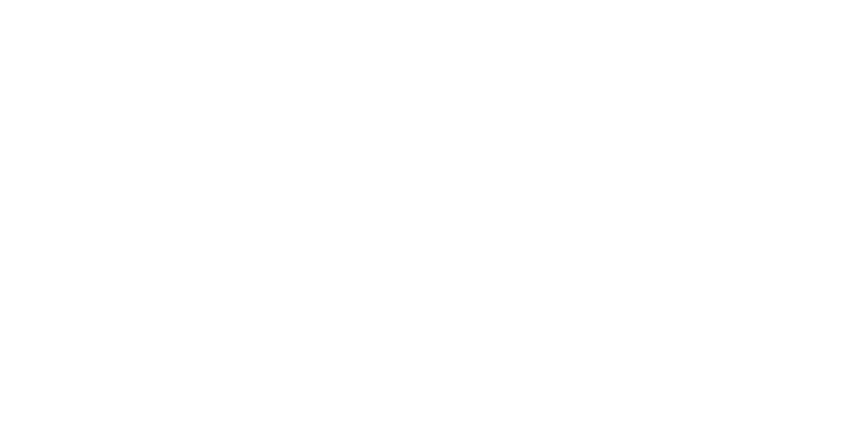
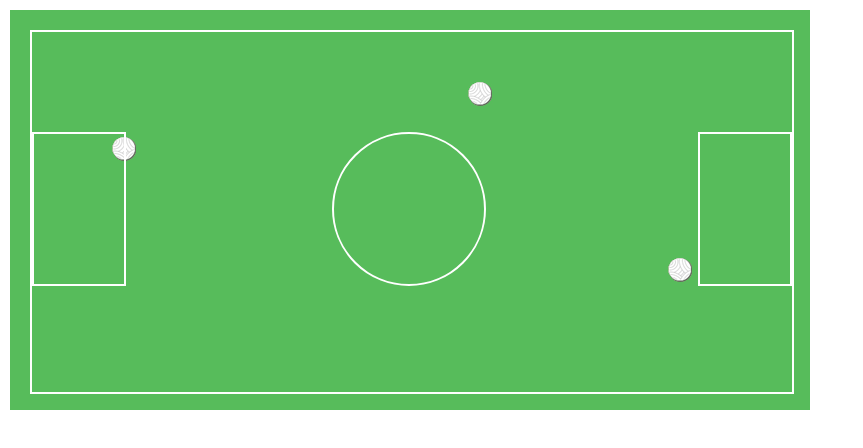
Before and after one commit to gabdelc/la-cancha, a plain HTML site: page index.html in a window 1280 px wide. Shown: the whole page, without its empty margins (0-863 px from the left). Drawn offline with Linux system fonts and the light colour scheme.

Commit message:
position

```diff
--- a/css/main.css
+++ b/css/main.css
@@ -1 +1,61 @@
-/* Inserta tu CSS aqui */
+.cesped {
+    background: #57bc5b;
+    width: 800px;
+    height: 400px;
+    position: absolute;
+    margin: 0;
+    padding: 0;
+}
+div {
+    border: 2px #FFF solid;
+    }
+
+.lineas{
+    display: inline-block;
+    position: absolute;
+    width: 95%;
+    height: 90%;
+    margin: 20px;
+    }
+
+.porteria{
+    width: 90px;
+    height: 150px;
+    position: absolute;
+
+}
+
+#der {
+    left: 0px;
+    top: 100px;
+
+    }
+
+#izq {
+    right: 0px;
+    top: 100px;
+}
+
+#centro{
+    border-radius: 100px;
+    width: 150px;
+    margin: 100px 300px;
+    }
+
+#pelota1{
+    position: absolute;
+    top: 105px;
+    left: 80px;
+}
+
+#pelota2{
+    position: absolute;
+    top: 50px;
+    right: 300px;
+}
+
+#pelota3{
+    position: absolute;
+    bottom: 110px;
+    right: 100px;
+}
--- a/index.html
+++ b/index.html
@@ -1,9 +1,19 @@
 <!DOCTYPE html>
 <html>
 	<head>
-		<!-- Inserta tu código aqui -->
+		<link rel="stylesheet" type="text/css" href="css/main.css">
+		<title>La Cancha</title>
 	</head>
 	<body>
-		<!-- Inserta tu código aqui -->
+		<div class="cesped">
+		    <div class="lineas">
+                <img src="img/bola.png" alt="pelota" id="pelota1">
+                <img src="img/bola.png" alt="pelota" id="pelota2">
+                <img src="img/bola.png" alt="pelota" id="pelota3">
+		        <div class="porteria" id="der"></div>
+		        <div class="porteria" id="centro"></div>
+		        <div class="porteria" id="izq"></div>
+		    </div>
+	    </div>
 	</body>
 </html>
```
